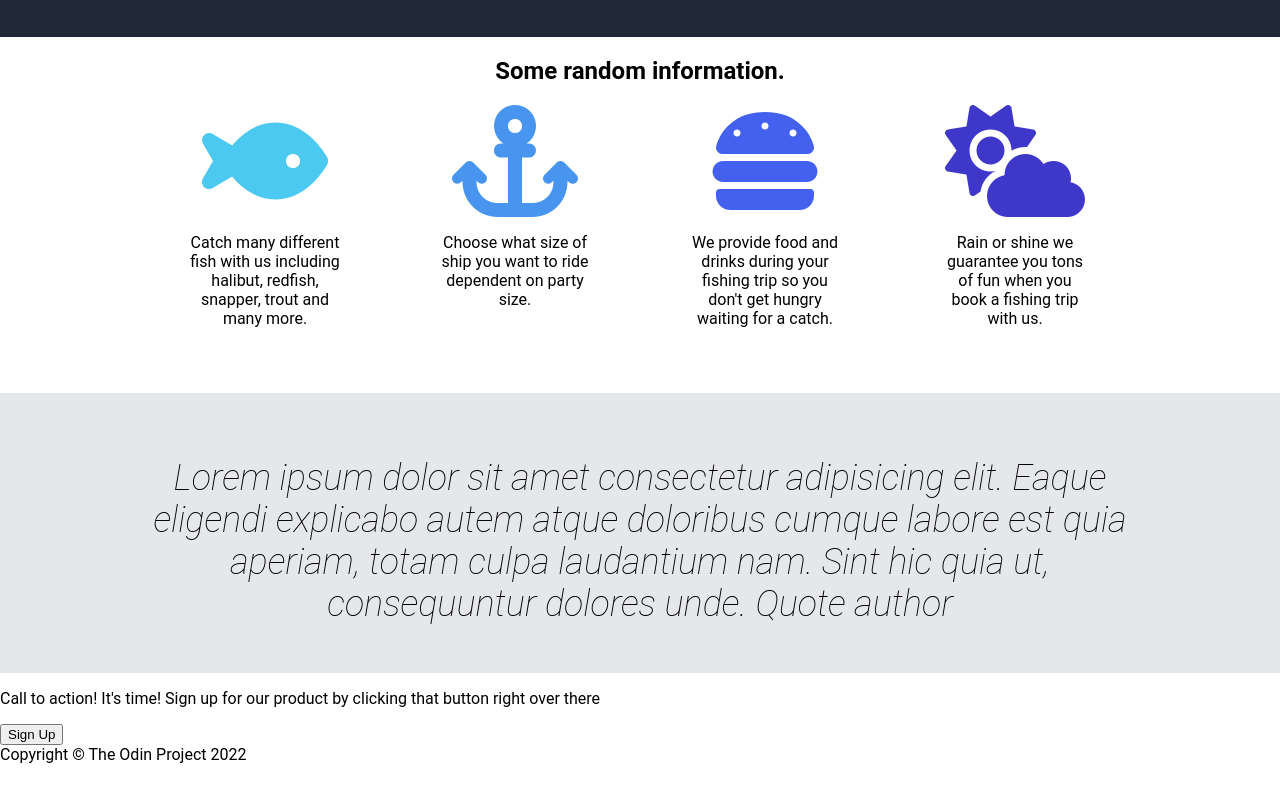
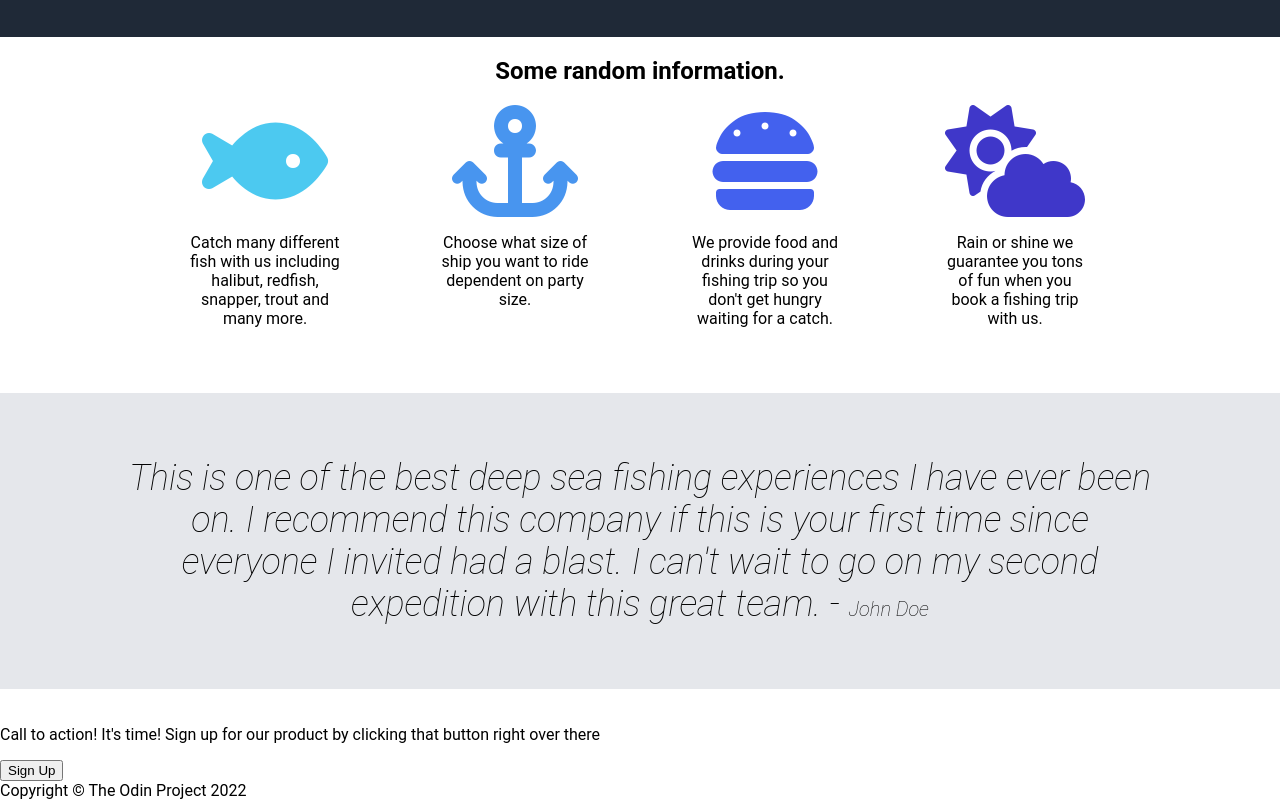
Before and after one commit to markalabastro/project-landing-page, a plain HTML site: page index.html in a window 1280 px wide. Shown: the part 486-1286 px from the top of the page. Before the commit the page ends 1250 px from the top, so only its background shows below. Drawn offline with Linux system fonts and the light colour scheme.

Commit message:
Edit css to fix quote container and add author

```diff
--- a/index.html
+++ b/index.html
@@ -84,10 +84,11 @@
     </section>
     <section class="quote">
       <p class="quote-p">
-        Lorem ipsum dolor sit amet consectetur adipisicing elit. Eaque eligendi
-        explicabo autem atque doloribus cumque labore est quia aperiam, totam
-        culpa laudantium nam. Sint hic quia ut, consequuntur dolores unde.
-        <span class="quote-span">Quote author</span>
+        This is one of the best deep sea fishing experiences I have ever been
+        on. I recommend this company if this is your first time since everyone I
+        invited had a blast. I can't wait to go on my second expedition with
+        this great team. -
+        <span class="quote-span">John Doe</span>
       </p>
     </section>
     <section>
--- a/styles.css
+++ b/styles.css
@@ -100,7 +100,6 @@ h2 {
 
 .quote {
   background-color: #e5e7eb;
-  height: 280px;
   text-align: center;
 }
 
@@ -109,6 +108,10 @@ h2 {
   font-style: italic;
   font-weight: 100;
   padding: 5% 10%;
+}
+
+.quote-span {
+  font-size: 20px;
 }
 
 .feature-icon-1 {
```
